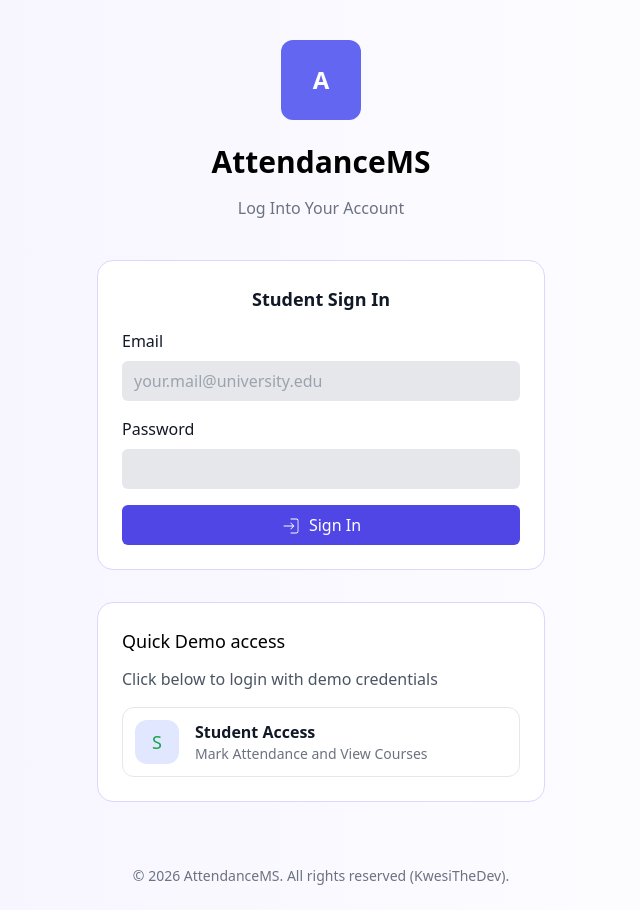
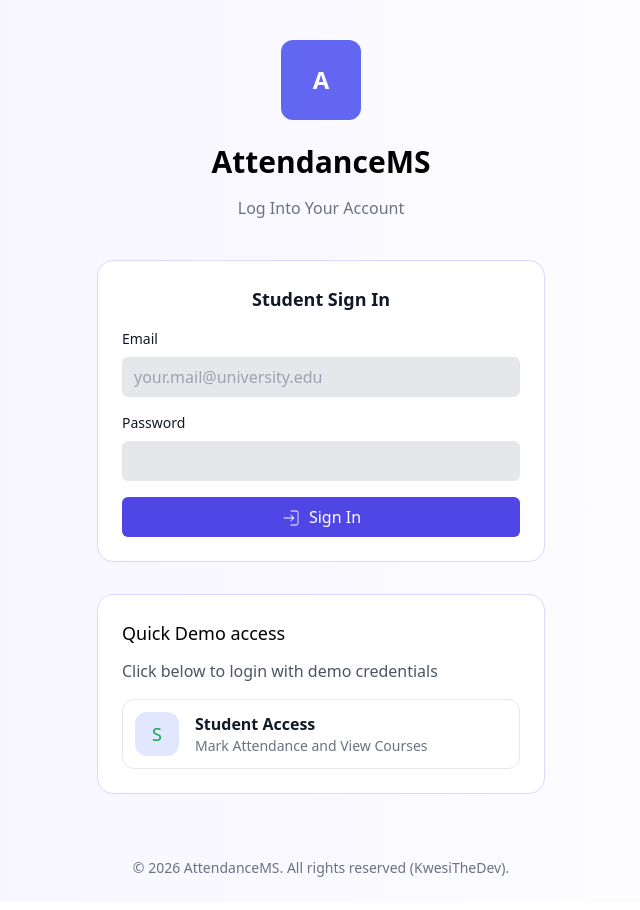
Before and after one commit to KwesitheDev/Attendance-Monitoring-System, a React (Create React App) app in the folder frontend/student/: page /login in a window 1280 px wide. Shown: the whole page, without its empty margins (319-959 px from the left). Built offline with nearby package versions, Linux system fonts and the light colour scheme.

Commit message:
added labelClassName to input

```diff
--- a/frontend/student/src/components/Input.jsx
+++ b/frontend/student/src/components/Input.jsx
@@ -8,12 +8,16 @@ const Input = ({
   value,
   className = "",
   inputClassName = "",
+  labelClassName = "",
   ...props
 }) => {
   return (
     <div className={`input-group ${className}`}>
       {label && (
-        <label className="block text- text-gray-900" htmlFor={name}>
+        <label
+          className={`block text-sm font-medium text-gray-900 ${labelClassName}`}
+          htmlFor={name}
+        >
           {label}
         </label>
       )}
```
